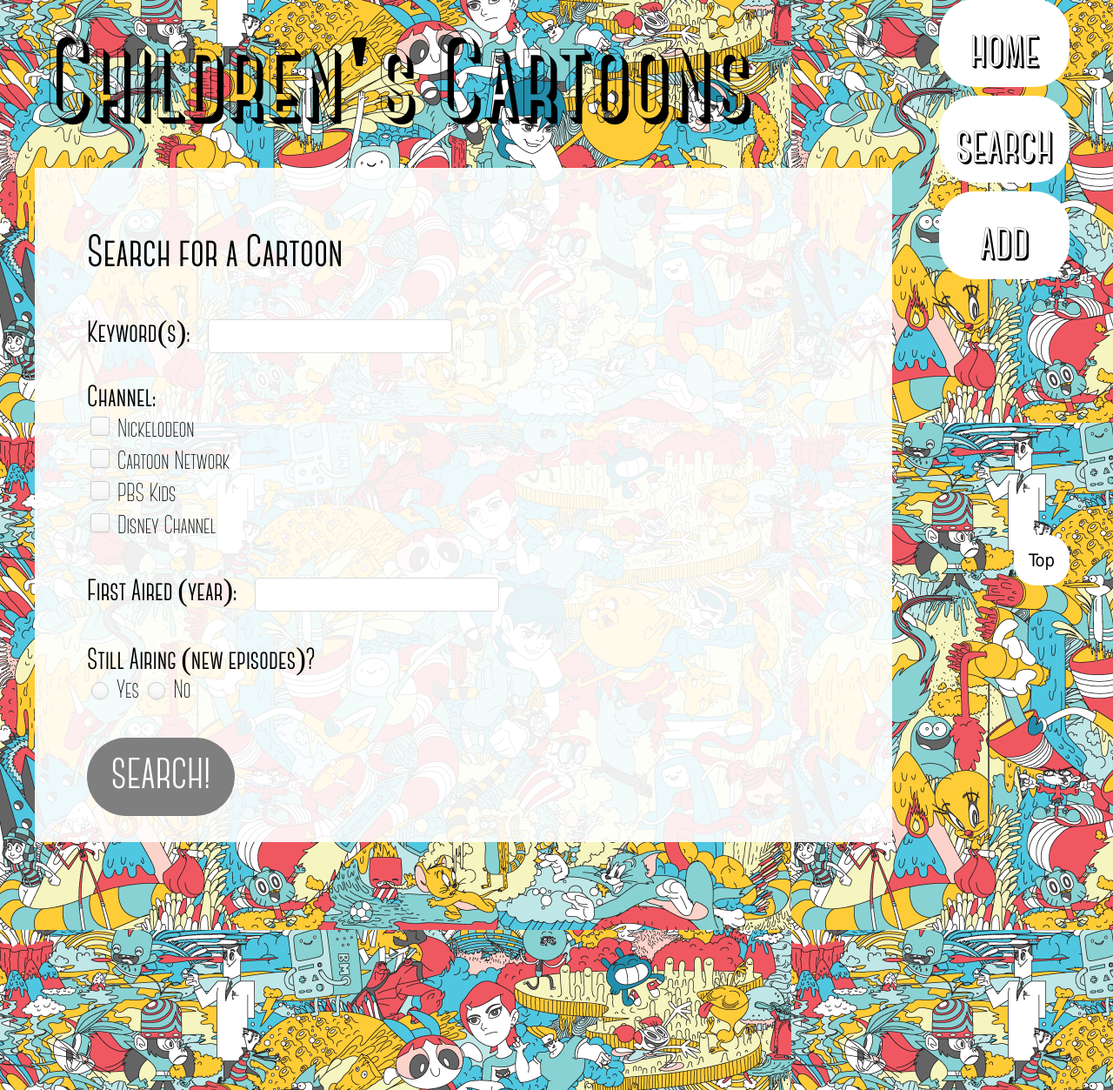
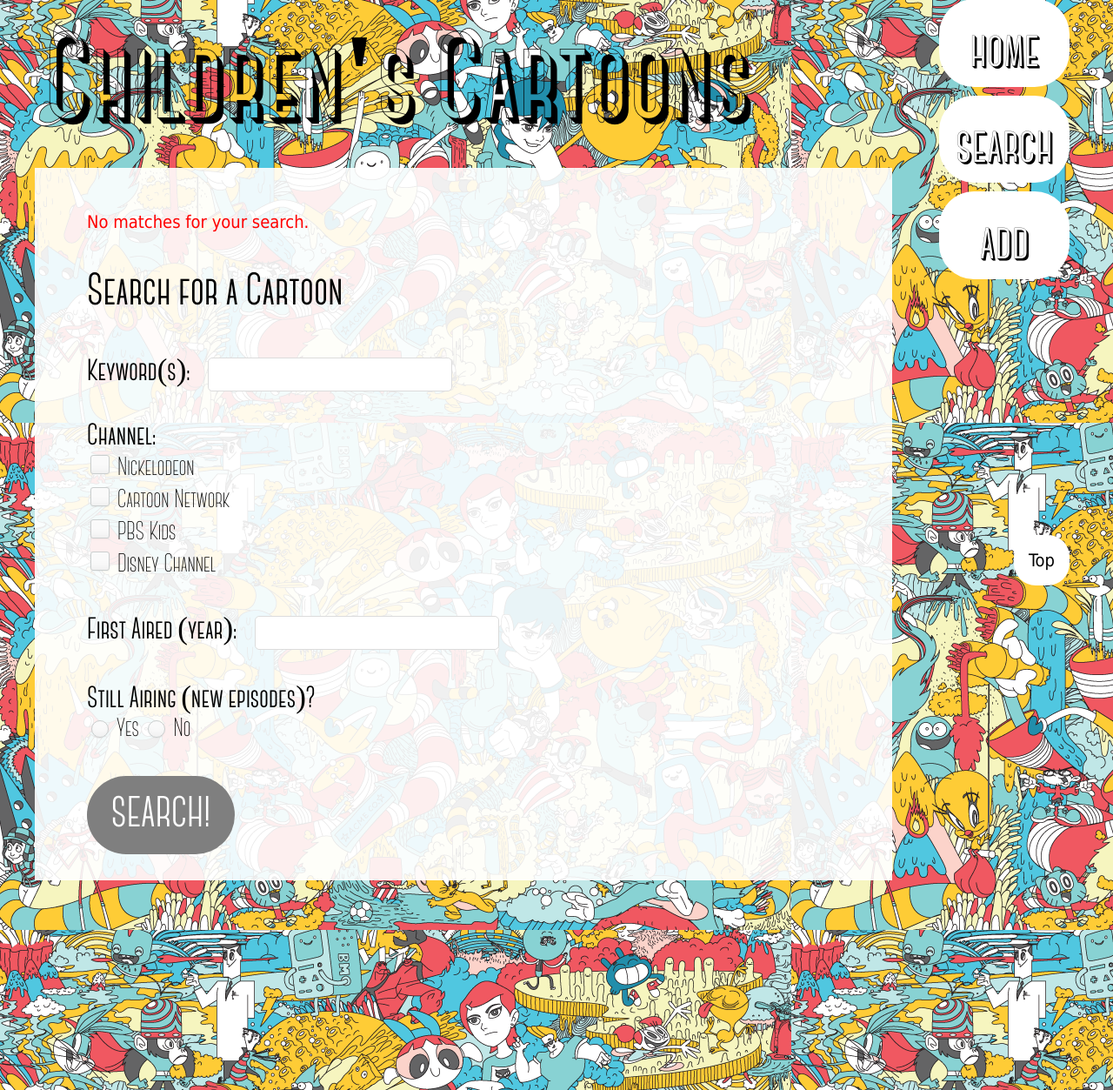
Before and after one commit to sweetticket/cartoons, a PHP site: page /search.php in a window 1280 px wide. Shown: the part 97-1350 px from the top of the page at 87% size. Run offline with PHP 8.4, Linux system fonts and the light colour scheme.

Commit message:
fixed search

```diff
--- a/css/search.css
+++ b/css/search.css
@@ -52,7 +52,7 @@
     font-family: CanterLight;
     font-size: 40px;
     width: 85%;
-    padding-top: 30px;
+    padding-top: 160px;
     padding-left: 30px;
     position: absolute;
     top: 950px;
--- a/search.php
+++ b/search.php
@@ -28,6 +28,7 @@
 <div id="wrapper">
     <?php include('template/header.php'); ?>
 <div id="form_container">
+    <p class="search_msg"></p>
     <h2>Search for a Cartoon</h2>
 <form name="search_form" action="search.php" method="post" onSubmit="return validate();">
     <p>Keyword(s): <input type="text" name="keywords"></p>
@@ -57,13 +58,13 @@
         if (isset($_POST['year'])){ $year = $_POST['year']; };
         if (isset($_POST['airing'])){ $airing = $_POST['airing']; };
 
-    echo '<ul>';
+    echo '<ul id="matches">';
 
     $txt_file = file_get_contents('data.txt');
     if (!$txt_file) {
         die("There was a problem opening the data file");
     }
-
+    $counter = 0;
     $rows = explode("\n", $txt_file);
     foreach($rows as $row => $data){
         $row_data = explode('|', $data);
@@ -74,6 +75,7 @@
         $match = false;
         if (in_array($channel, $channels)){
             $match = true;
+        }
         if (!empty($year)){
             if ($airdate == $year){
                 $match = true;
@@ -88,14 +90,14 @@
                 $match = false;
             }
         }
-        }else{
         foreach ($keywords as $keyword){
             if (stripos($title, $keyword) !== FALSE){
                 $match = true;
             }
         }
-        }
+
         if ($match){
+            $counter++;
           echo '<li class="item">' . '<span class="label">Title: </span>' . $title . '<br><span class="label">Channel: </span>' . $channel . '<br><span class="label">First aired: </span>' . $airdate . '<br><span class="label">Still airing: </span>' . $current . '</li>';
         }
         }
@@ -107,4 +109,12 @@
 </div>
 </body>
 <script src="js/display_data.js"></script>
+<script>
+    var count = $("#matches").children().length;
+    if (count == 0) {
+        $(".search_msg").text("No matches for your search.").addClass("error_msg");
+    }else{
+        $(".search_msg").text("Your search results are displayed below.").addClass("success_msg");
+    }
+</script>
 </html>
```
Lines whose indentation alone changed are shown as unchanged.
